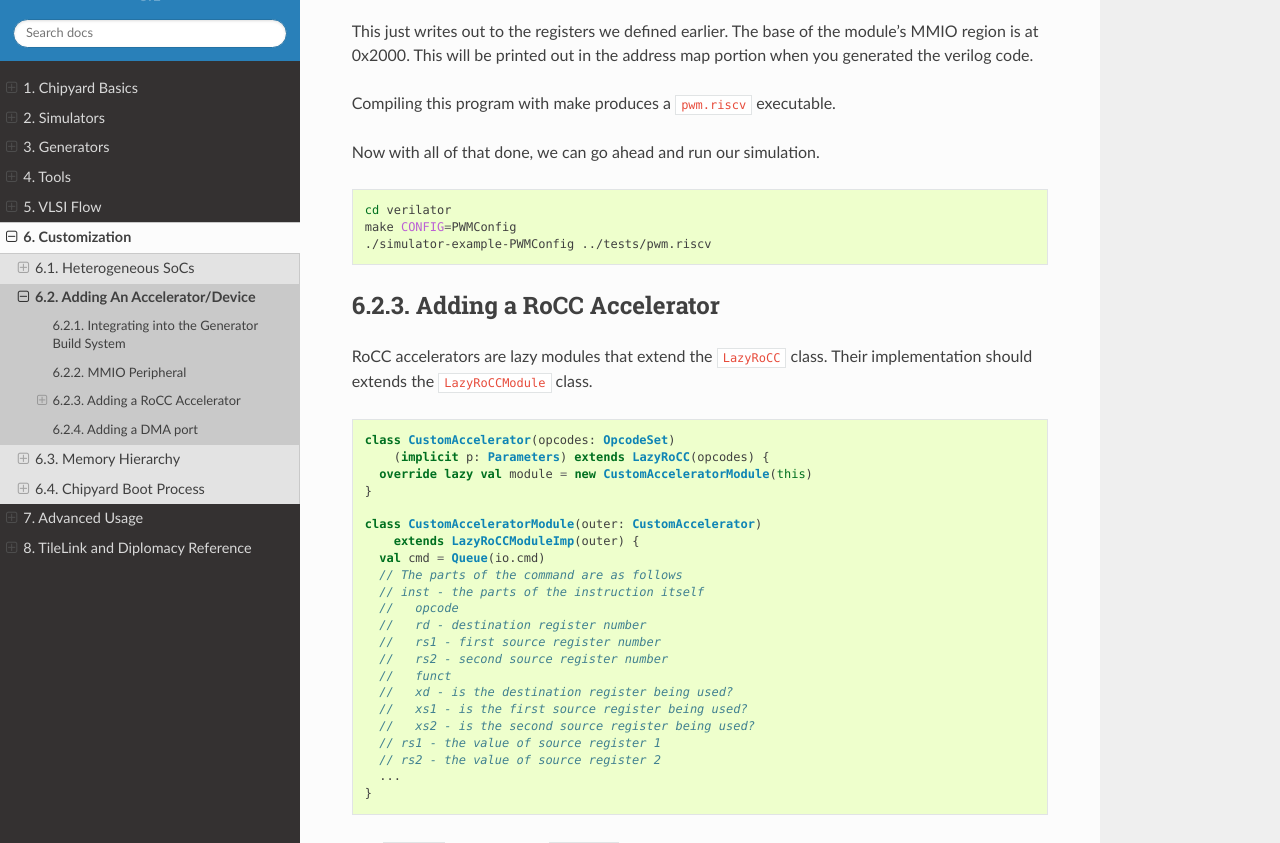
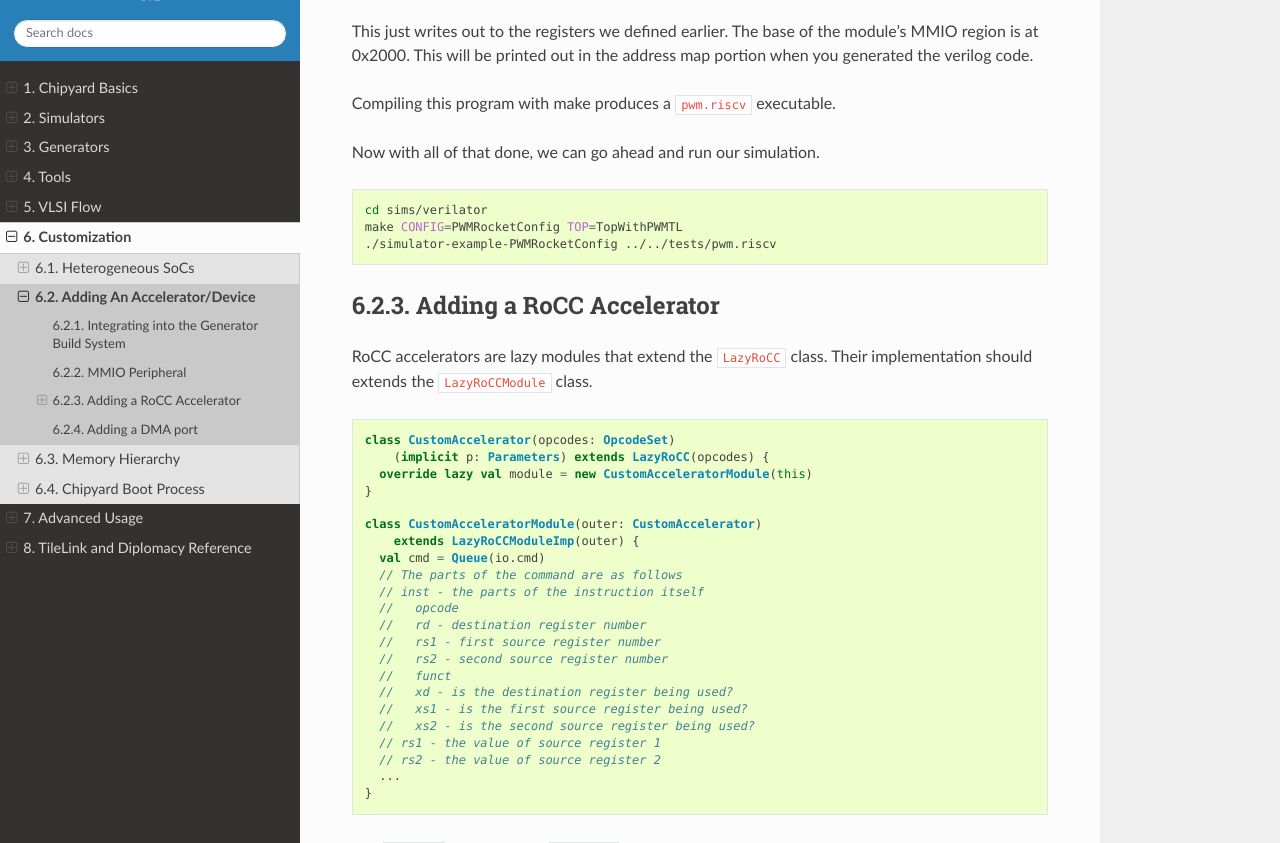
Before and after one commit to ucb-bar/chipyard, a Sphinx documentation site: the page built from docs/Customization/Adding-An-Accelerator.rst, in a window 1280 px wide and 900 px high, scrolled down 3750 px, cut to the strip 57-900 px from the top of the window. Built offline with Sphinx 7.4.7 and the Read the Docs theme 2.0.0, drawn with Linux system fonts in a browser that asks for light colours.

Commit message:
fix verilator invocation in Adding an Accelerator

```diff
--- a/docs/Customization/Adding-An-Accelerator.rst
+++ b/docs/Customization/Adding-An-Accelerator.rst
@@ -155,9 +155,9 @@ Now with all of that done, we can go ahead and run our simulation.
 
 .. code-block:: shell
 
-    cd verilator
-    make CONFIG=PWMConfig
-    ./simulator-example-PWMConfig ../tests/pwm.riscv
+    cd sims/verilator
+    make CONFIG=PWMRocketConfig TOP=TopWithPWMTL
+    ./simulator-example-PWMRocketConfig ../../tests/pwm.riscv
 
 Adding a RoCC Accelerator
 ----------------------------
```
